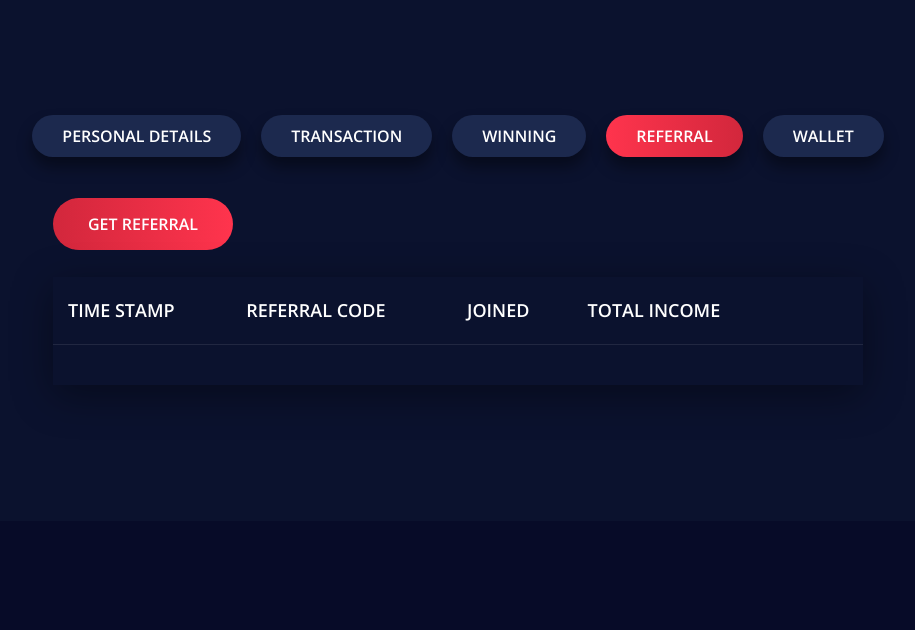
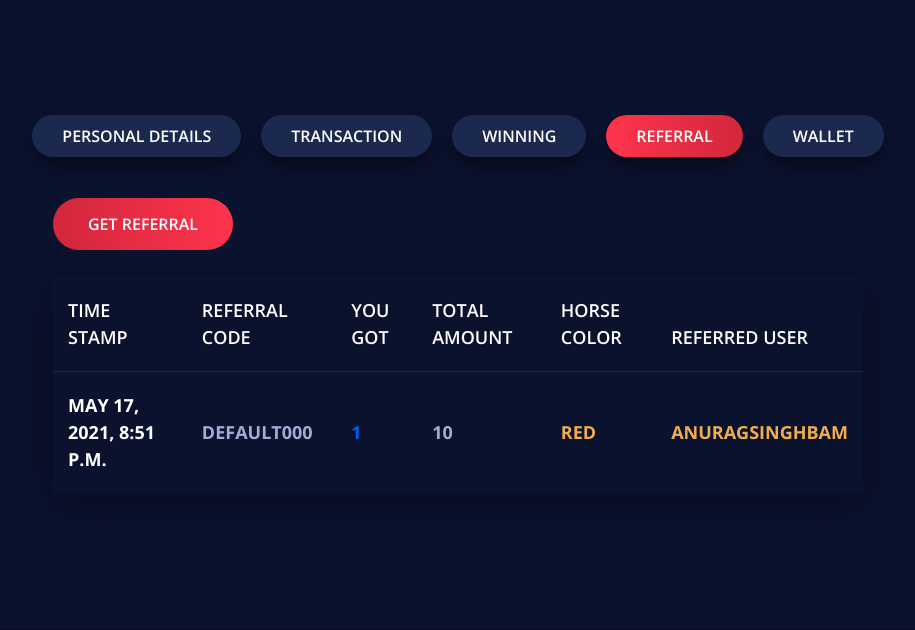
Before and after one commit to fe-iron/horse-racing, a Django app: page /profile in a window 1280 px wide, after a click on "REFERRAL". Shown: the part 527-1157 px from the top of the page, without its empty margins (182-1097 px from the left). Run offline with Django 3.2, Linux system fonts and the light colour scheme; a user stored in the database is signed in; data comes from the database, SQL or seed files in the repository; both versions use the stored data as it was after the commit; lists and menus that the app fills with data are empty; some libraries are stand-ins or nearby versions.

Commit message:
gameplay chnages

```diff
--- a/horse_racing/admin.py
+++ b/horse_racing/admin.py
@@ -1,6 +1,6 @@
 from django.contrib import admin
 from .models import Registration, Transaction, Referral, TransactionDetail, HorseRacing, Player, GamePlayHistory, \
-    GamePointHistory, Subscriber
+    GamePointHistory, Subscriber, CommissionHistory
 # Register your models here.
 
 admin.site.register(Registration)
@@ -11,4 +11,5 @@ admin.site.register(TransactionDetail)
 admin.site.register(HorseRacing)
 admin.site.register(Player)
 admin.site.register(GamePlayHistory)
+admin.site.register(CommissionHistory)
 admin.site.register(GamePointHistory)
--- a/horse_racing/models.py
+++ b/horse_racing/models.py
@@ -114,3 +114,15 @@ class Subscriber(models.Model):
 
     def __str__(self):
         return self.contact
+
+
+class CommissionHistory(models.Model):
+    timestamp = models.DateTimeField(auto_now_add=True, null=True)
+    amount = models.IntegerField()
+    you_got = models.CharField(max_length=50)
+    which_horse = models.CharField(max_length=20)
+    referred_user = models.ForeignKey(User, on_delete=models.CASCADE, related_name="referred_history", default=None, null=True)
+    user = models.ForeignKey(Registration, on_delete=models.CASCADE, related_name="registration_history", default=None, null=True)
+
+    def __str__(self):
+        return self.which_horse
--- a/horse_racing/templates/profile.html
+++ b/horse_racing/templates/profile.html
@@ -192,25 +192,35 @@
 										<tr>
 											<th scope="row">Time Stamp</th>
 											<th scope="row">Referral Code</th>
-											<th scope="row">Joined</th>
-											<th scope="row">Total Income</th>
+											<th scope="row">You Got</th>
+											<th scope="row">Total Amount</th>
+											<th scope="row">Horse Color</th>
+											<th scope="row">Referred User</th>
 										</tr>
 									</thead>
 									<tbody>
+									{% for ref in referred %}
 										<tr>
 											<td>
-
+												{{ref.timestamp}}
 											</td>
 											<td>
-
+												{{ref.user.referral}}
 											</td>
 											<td>
-
+												{{ref.you_got}}
 											</td>
-											<td></td>
-											<td></td>
-											<td></td>
+											<td>
+												{{ref.amount}}
+											</td>
+											<td>
+												{{ref.which_horse}}
+											</td>
+											<td>
+												{{ref.referred_user}}
+											</td>
 										</tr>
+									{% endfor %}
 									</tbody>
 								</table>
 							</div>
--- a/horse_racing/views.py
+++ b/horse_racing/views.py
@@ -11,7 +11,7 @@ from django.contrib.auth.decorators import login_required
 from django.contrib.sites.shortcuts import get_current_site
 from .paytm_checksum import generate_checksum, verify_checksum
 from .models import Registration, Transaction, TransactionDetail, Player, HorseRacing, GamePointHistory, GamePlayHistory, \
-    Subscriber, Referral
+    Subscriber, Referral, CommissionHistory
 
 
 time_left = datetime.datetime.now() + datetime.timedelta(minutes=4)
@@ -183,7 +183,7 @@ def referral(request):
 
         characters = lower_alphabet + upper_alphabet + hex_digits + digits
         referral = ''
-        for i in range(11):
+        for i in range(10):
             referral += random.choice(characters)
 
         ref = Referral(referral=referral, created_by=user)
@@ -418,6 +418,28 @@ def set_result(request):
                                        player=user, total_bet=total_betting)
         game_history.save()
 
+        # setting referral bonus
+        if player.result == 'Win':
+            reff = reg_user.referral
+            if reff == 'DDEFAULT000':
+                pass
+            else:
+                if Referral.objects.filter(assign_to=user).exists():
+                    reff = Referral.objects.get(assign_to=user)
+                    awarde_user = reff.created_by
+                    awarde_user = User.objects.filter(username=user)[0]
+                    awarde_user = Registration.objects.filter(user=awarde_user)[0]
+                    commission = float(100) * (10.0 / float(amount))  # user's commission
+                    w_bal = float(awarde_user.win_balance)
+                    w_bal += commission
+                    commission = str(w_bal)
+                    awarde_user.win_balance = commission
+                    awarde_user.save()
+                    # setting history
+                    com_history = CommissionHistory(amount=player.amount, you_got=commission, which_horse=selected,
+                                                    referred_user=user, user=awarde_user)
+                    com_history.save()
+
         return JsonResponse({"result": True}, status=200)
     return JsonResponse({"result": False}, status=200)
 
@@ -429,11 +451,13 @@ def profile(request):
     transaction = TransactionDetail.objects.filter(user=user)
     wal = GamePointHistory.objects.filter(made_by=user).order_by('-date', '-time')
     user = Registration.objects.filter(user=user)
+    ref = CommissionHistory.objects.filter(user=user[0]).order_by('-timestamp')
     param = {
         'user': user,
         "game_his": game_his,
         "wallet": wal,
         "transaction": transaction,
+        "referred": ref,
     }
     return render(request, "profile.html", param)
 
```
Also changed, not shown: db.sqlite3, horse_racing/migrations/0020_auto_20210517_2023.py (added), horse_racing/migrations/0021_auto_20210517_2034.py (added).
